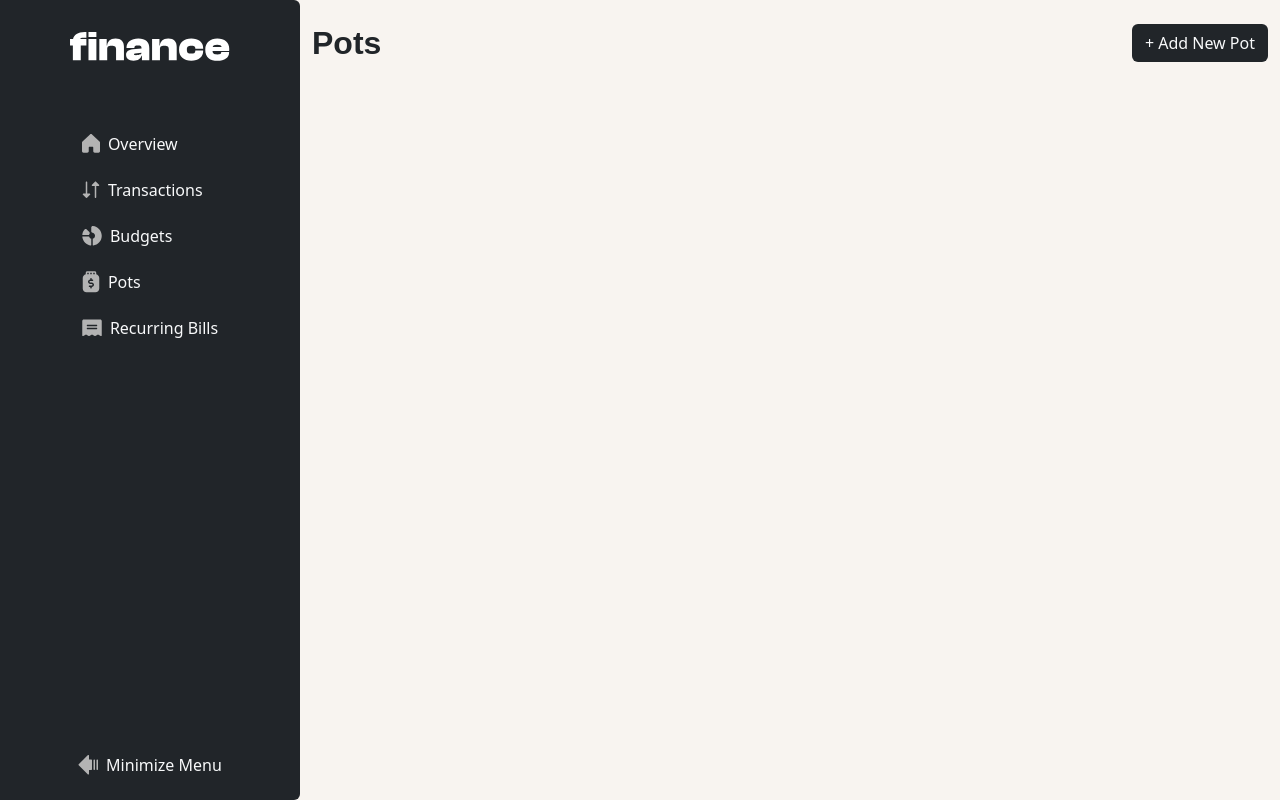
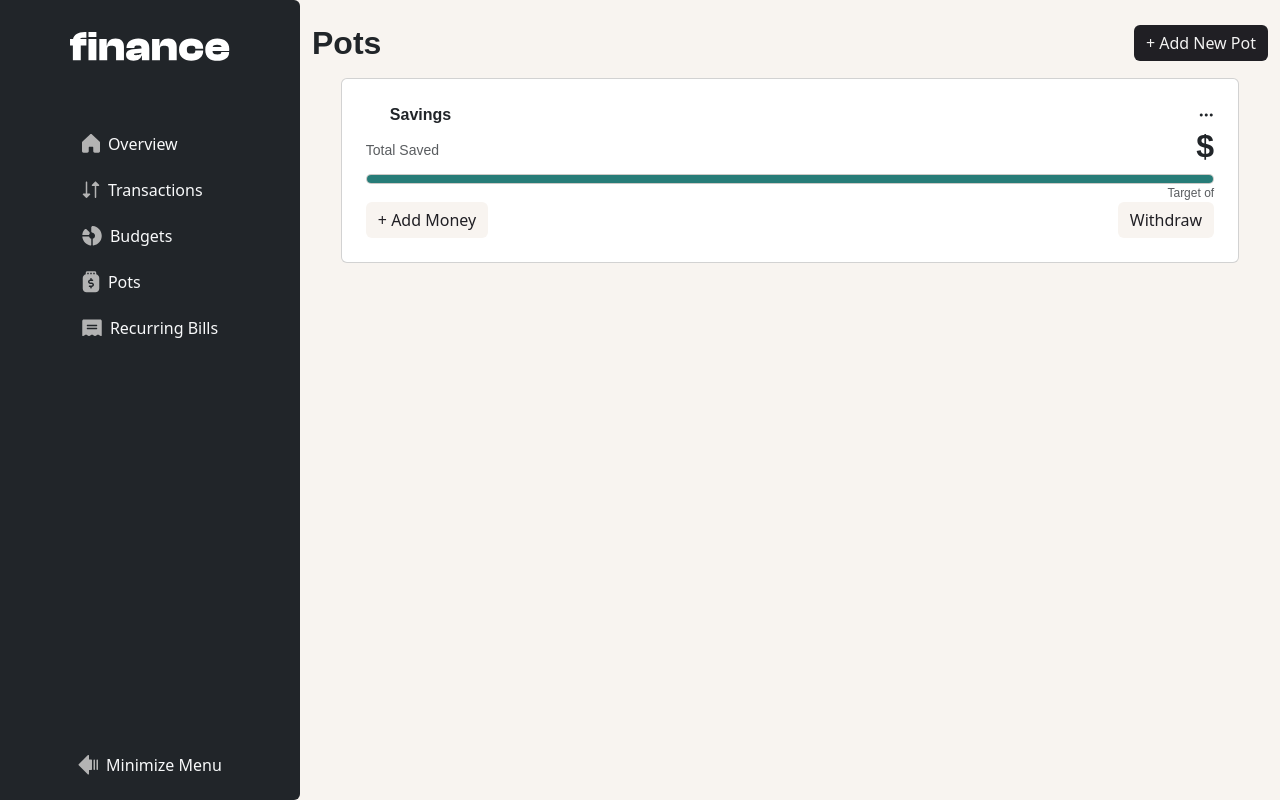
Before and after one commit to abdalsimam1-sketch/personal-finance-app, a React (Vite) app: page /pots in a window 1280 px wide. Built offline with nearby package versions, Linux system fonts and the light colour scheme.

Commit message:
add : base pots card for easir mapping

```diff
--- /dev/null
+++ b/src/components/UI/PotsCard.jsx
@@ -0,0 +1,39 @@
+import React from "react";
+import { Button } from "../UI/Button";
+import { BudgetsAndPotsLabel } from "../UI/BudgetsAndPotsLabel";
+export const PotsCard = ({ total, color, percentage, target, label }) => {
+  return (
+    <div className="card p-4 col-11 mx-auto">
+      <BudgetsAndPotsLabel
+        variant="Pot"
+        label={label}
+        color={color}
+      ></BudgetsAndPotsLabel>
+      <section className="d-flex justify-content-between align-items-center ">
+        <span className="text-preset-4 text-muted">Total Saved</span>
+        <h1 className="text-preset-1">${total}</h1>
+      </section>
+      <section
+        className="percentage-section card w-100"
+        style={{ height: "10px", backgroundColor: "var(--color-beige-100)" }}
+      >
+        <div
+          className="rounded"
+          style={{
+            height: "100%",
+            backgroundColor: "var(--color-green)",
+            width: `{${percentage}%`,
+          }}
+        ></div>
+      </section>
+      <section className="text-preset-5 text-muted d-flex justify-content-between align-items-center">
+        <span>{percentage}</span>
+        <span>Target of {target}</span>
+      </section>
+      <section className="d-flex justify-content-between">
+        <Button variant="secondary">+ Add Money</Button>
+        <Button variant="secondary">Withdraw</Button>
+      </section>
+    </div>
+  );
+};
--- a/src/pages/Pots.jsx
+++ b/src/pages/Pots.jsx
@@ -1,12 +1,17 @@
 import React from "react";
 import { Title } from "../components/UI/Title";
+import { PotsCard } from "../components/UI/PotsCard";
+import { Button } from "../components/UI/Button";
 export const Pots = () => {
   return (
-    <div className="container">
+    <div className="container d-flex flex-column gap-3 ">
       <div className="d-flex justify-content-between align-items-center mt-4">
         <Title>Pots</Title>
-        <button className="btn bg-dark text-light">+ Add New Pot</button>
+        <Button variant="primary">+ Add New Pot</Button>
       </div>
+      <section className="row">
+        <PotsCard label="Savings"></PotsCard>
+      </section>
     </div>
   );
 };
```
